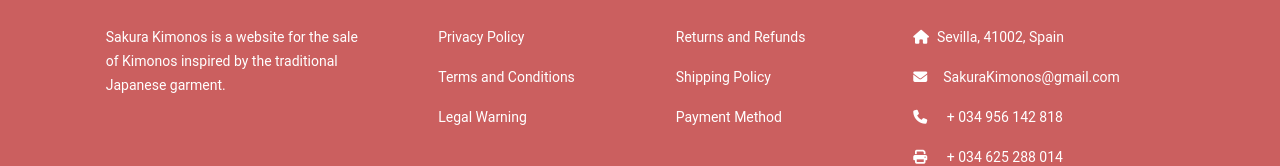
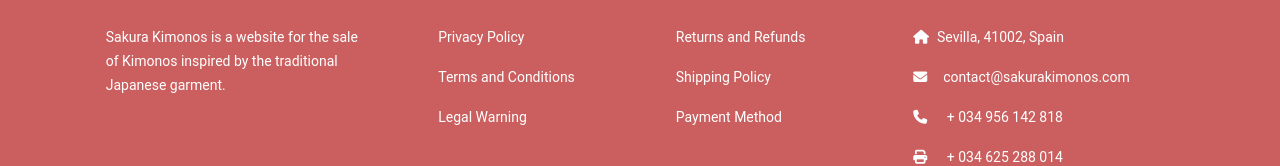
Before and after one commit to Sakura-Kimonos/Sakura-Kimonos-Front, a React (Vite) app: page /CookiesPolicy in a window 1280 px wide. Shown: the part 1021-1187 px from the top of the page. Built offline with nearby package versions, Linux system fonts and the light colour scheme.

Commit message:
fixed gmail

```diff
--- a/src/components/Footer.jsx
+++ b/src/components/Footer.jsx
@@ -99,7 +99,7 @@
                 <p>
                   <MDBIcon icon="envelope"   className="me-3" />
                    <a href='/ContactUs' className='text-reset'>
-                  SakuraKimonos@gmail.com
+                 contact@sakurakimonos.com
                    </a>
 
                 </p>
```
